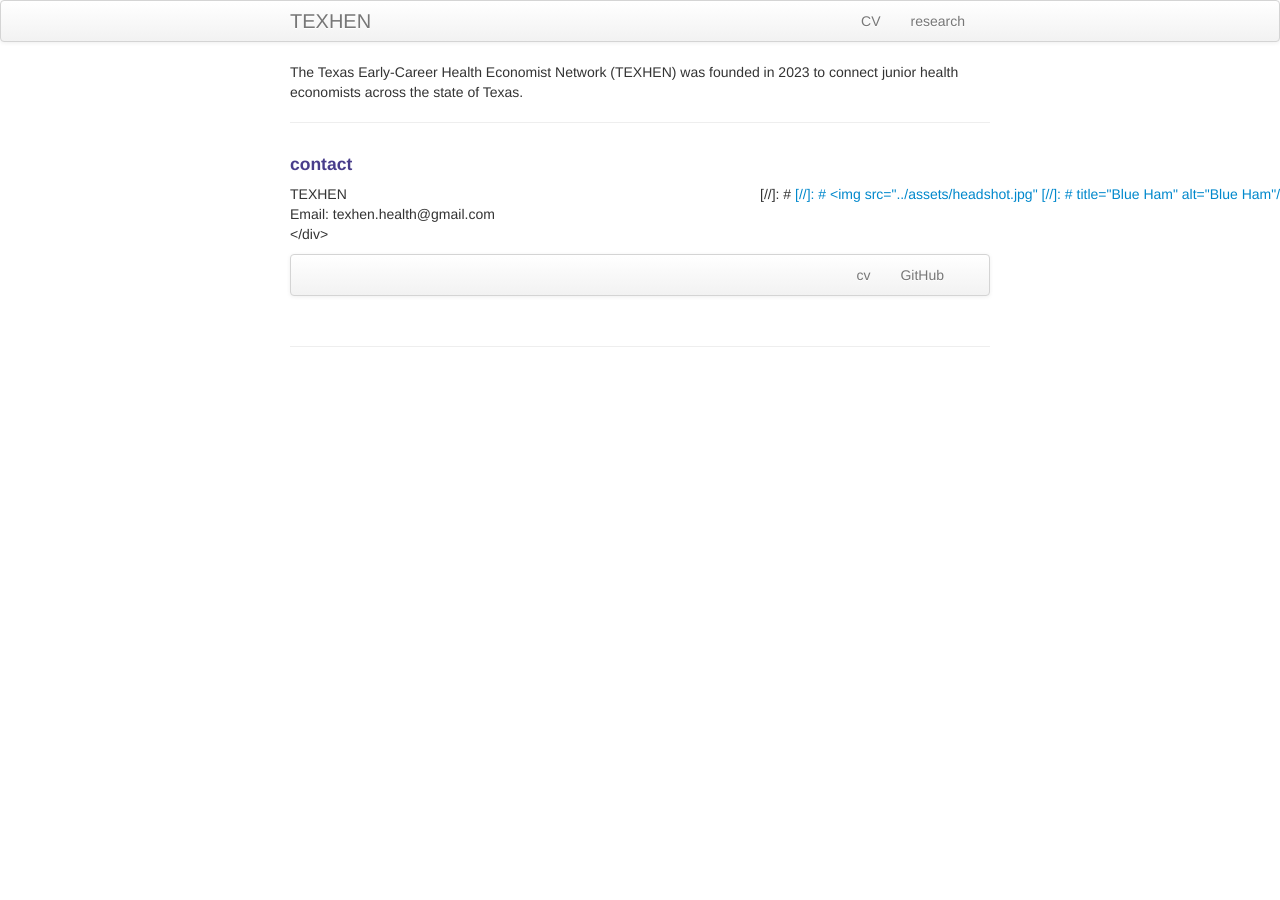
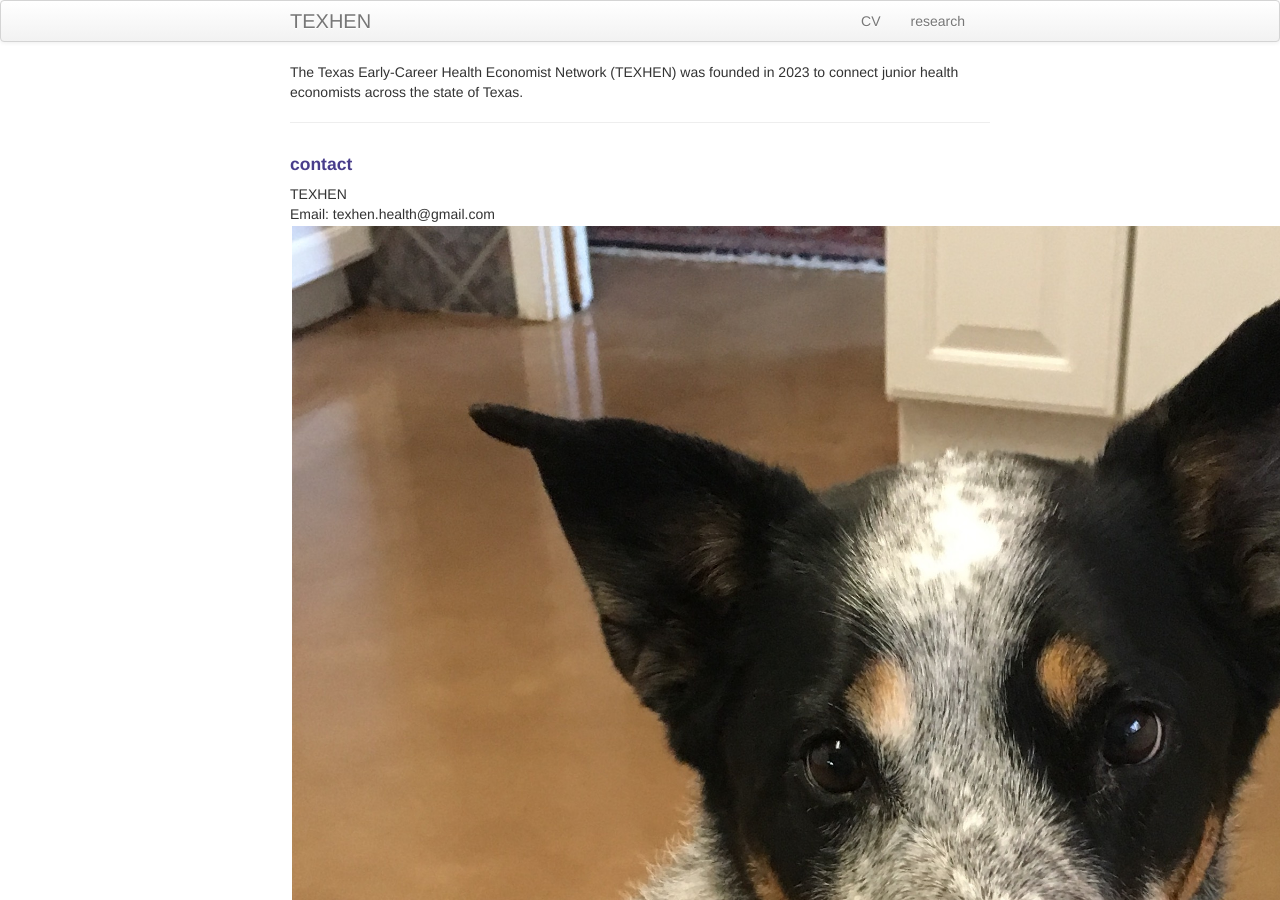
Before and after one commit to texhen/texhen.github.io, a Jekyll site: the page built from index.md, in a window 1280 px wide and 900 px high. Built offline with Jekyll 4.4.1, drawn with Linux system fonts in a browser that asks for light colours.

Commit message:
Update index.md

```diff
--- a/index.md
+++ b/index.md
@@ -22,11 +22,13 @@ The Texas Early-Career Health Economist Network (TEXHEN) was founded in 2023 to
             Email: texhen.health@gmail.com<br/>
         </div>
 
-      <!-- <div class="span2"> -->
-       [//]: #  <a href="../assets/headshot.jpg">
-       [//]: #      <img src="../assets/headshot.jpg"
-       [//]: #            title="Blue Ham" alt="Blue Ham"/></a>
-       [//]: #  </div>
+      <!--
+      <div class="span2"> -->
+         <a href="../assets/headshot.jpg">
+            <img src="../assets/headshot.jpg"
+                   title="Blue Ham" alt="Blue Ham"/></a>
+         </div>
+         -->
     </div>
 </div>
 
```
